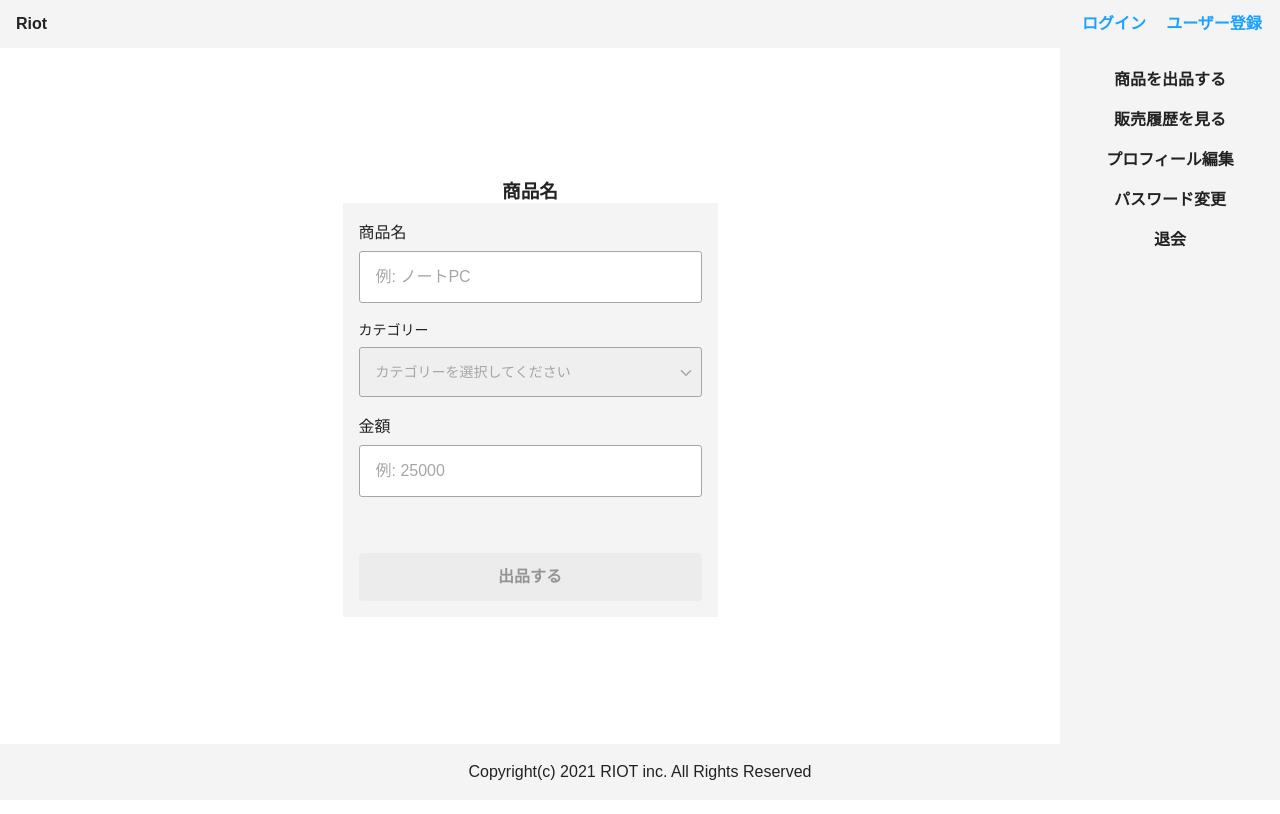
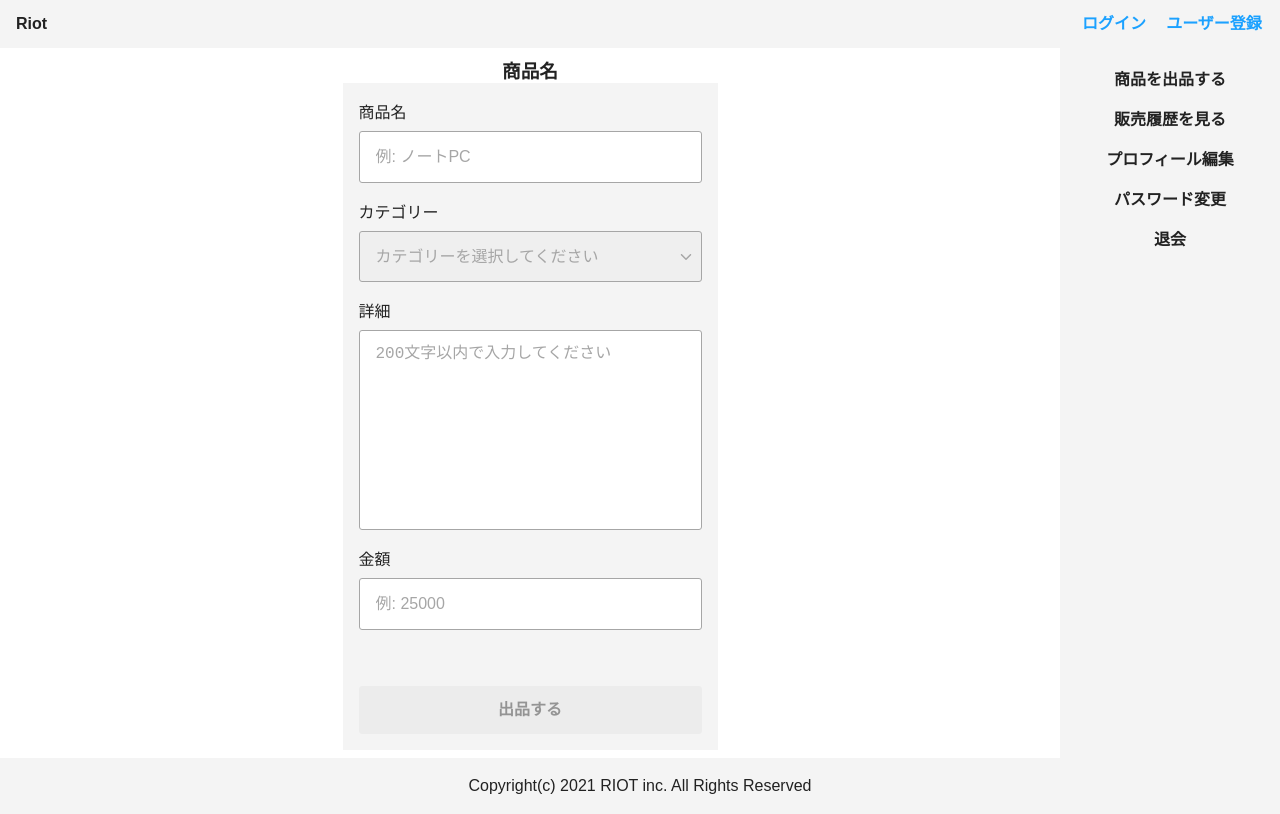
Before and after one commit to kimuniiii/Personal-Development, a Next.js app in the folder packages/client/: page /product/register in a window 1280 px wide. Built offline with nearby package versions, Linux system fonts and the light colour scheme.

Commit message:
商品登録ページに「テキストエリア」コンポーネントを組み込む

```diff
--- a/packages/client/src/pages/product/register.tsx
+++ b/packages/client/src/pages/product/register.tsx
@@ -8,7 +8,7 @@ import { HeadTemplate } from 'src/components/templates/HeadTemplate';
 import { Input } from 'src/components/atoms/Input';
 import { Margin } from 'src/components/layouts/Margin';
 import { SelectBox } from 'src/components/atoms/SelectBox';
-// import { Textarea } from 'src/components/atoms/Textarea';
+import { TextArea } from 'src/components/atoms/Textarea';
 
 import { COLOR_PALETTE } from 'src/styles/color_palette';
 
@@ -68,13 +68,27 @@ const ProductRegisterPage = (): JSX.Element => {
               top='18px'
               width='343px'
               padding='16px'
+              fontSizeValue='16px'
               isError={!!errors['select-category-box']}
               errors={errors}
               register={register('select-category-box', {
                 required: { message: 'カテゴリーをセットしてください', value: true },
               })}
             />
-            {/* <Textarea /> */}
+            <TextArea
+              id='productDetail'
+              name='productDetail'
+              labelText='詳細'
+              placeholder='200文字以内で入力してください'
+              width='343px'
+              height='200px'
+              fontSizeValue='16px'
+              isError={!!errors.productDetail}
+              errors={errors}
+              register={register('productDetail', {
+                required: { message: '必須入力項目です！', value: true },
+              })}
+            />
             <Input
               type='number'
               id='priceNumber'
```
